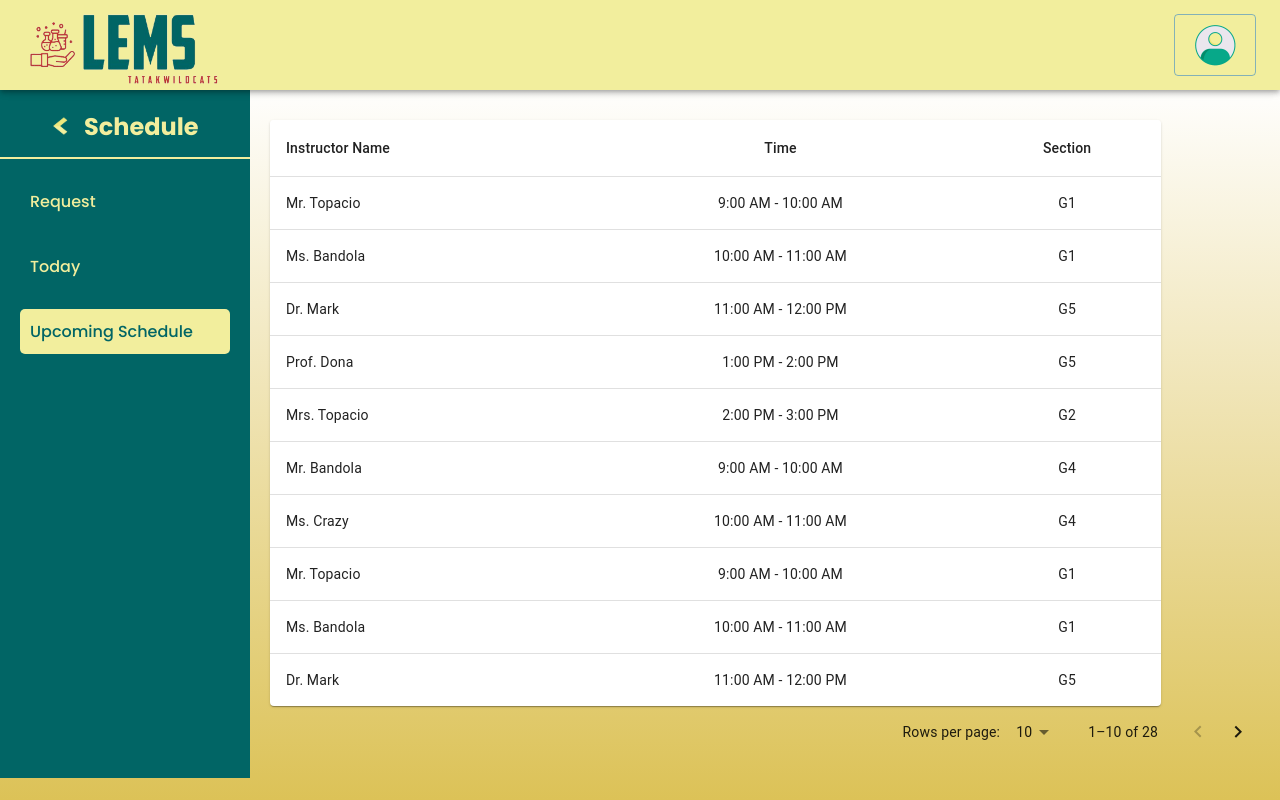
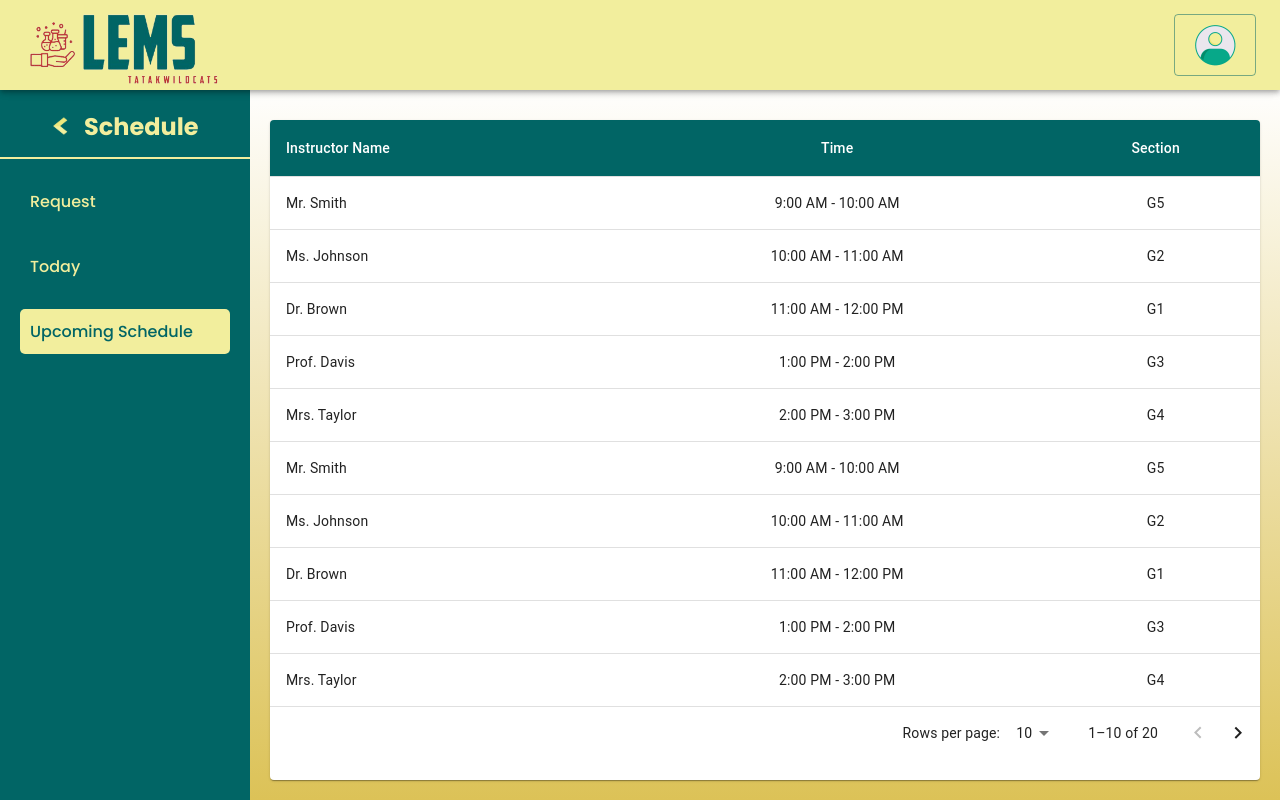
Before and after one commit to MarkJanzenB/cit-lems-frontend, a React (Vite) app: page /schedule/upcoming in a window 1280 px wide. Built offline with nearby package versions, Linux system fonts and the light colour scheme.

Commit message:
Updated Schedule

```diff
--- a/src/components/Dashboard/Schedule/ScheduleTab/Request.jsx
+++ b/src/components/Dashboard/Schedule/ScheduleTab/Request.jsx
@@ -13,33 +13,21 @@ const dummyData = Array.from({ length: 100 }, (_, index) => ({
 const theme = createTheme({
     palette: {
         primary: { main: '#016565' },
-        secondary: { main: '#000000' }
+        secondary: { main: '#000000' },
     },
     components: {
-        MuiInputLabel: {
+        MuiTableCell: {
             styleOverrides: {
-                root: {
-                    color: '#016565'
-                }
-            }
+                head: {
+                    backgroundColor: '#016565',
+                    color: '#FFFFFF',
+                },
+                body: {
+                    fontSize: 14,
+                },
+            },
         },
-        MuiOutlinedInput: {
-            styleOverrides: {
-                root: {
-                    '& .MuiOutlinedInput-notchedOutline': {
-                        borderColor: '#000000'
-                    },
-                    '&:hover .MuiOutlinedInput-notchedOutline': {
-                        borderColor: '#000000'
-                    },
-                    '&.Mui-focused .MuiOutlinedInput-notchedOutline': {
-                        borderColor: '#000000'
-                    },
-                    color: '#FFFFFF'
-                }
-            }
-        }
-    }
+    },
 });
 
 export default function Request() {
@@ -91,7 +79,7 @@ export default function Request() {
                 <Sidebar page={"schedule"} />
                 <div style={{ padding: '20px', flexGrow: 1, display: 'flex', flexDirection: 'column', alignItems: 'center', justifyContent: 'center', marginTop: '100px' }}>
                     <TableContainer component={Paper} style={{ width: '100%', height: '100%' }}>
-                        <Table>
+                        < Table stickyHeader>
                             <TableHead>
                                 <TableRow>
                                     <TableCell>Count</TableCell>
--- a/src/components/Dashboard/Schedule/ScheduleTab/Today.jsx
+++ b/src/components/Dashboard/Schedule/ScheduleTab/Today.jsx
@@ -1,16 +1,12 @@
 import React, { useState } from 'react';
 import Sidebar from '../../../Sidebar/Sidebar.jsx';
 import Appbar from '../../../Appbar/Appbar';
-import Table from '@mui/material/Table';
-import TableBody from '@mui/material/TableBody';
-import TableCell from '@mui/material/TableCell';
-import TableContainer from '@mui/material/TableContainer';
-import TableHead from '@mui/material/TableHead';
-import TableRow from '@mui/material/TableRow';
-import Paper from '@mui/material/Paper';
-import TablePagination from '@mui/material/TablePagination';
+import {
+    Table, TableBody, TableCell, TableContainer, TableHead, TableRow, Paper,
+    TablePagination, Modal, Box, TextField, Typography, Button
+} from '@mui/material';
+import { createTheme, ThemeProvider } from '@mui/material/styles';
 
-// Dummy data
 const rows = [
     { instructor: 'Mr. Smith', time: '9:00 AM - 10:00 AM', section: 'A' },
     { instructor: 'Ms. Johnson', time: '10:00 AM - 11:00 AM', section: 'B' },
@@ -22,43 +18,50 @@ const rows = [
     { instructor: 'Dr. Brown', time: '11:00 AM - 12:00 PM', section: 'C' },
     { instructor: 'Prof. Davis', time: '1:00 PM - 2:00 PM', section: 'D' },
     { instructor: 'Mrs. Taylor', time: '2:00 PM - 3:00 PM', section: 'E' },
-    { instructor: 'Mr. Smith', time: '9:00 AM - 10:00 AM', section: 'A' },
-    { instructor: 'Ms. Johnson', time: '10:00 AM - 11:00 AM', section: 'B' },
-    { instructor: 'Dr. Brown', time: '11:00 AM - 12:00 PM', section: 'C' },
-    { instructor: 'Prof. Davis', time: '1:00 PM - 2:00 PM', section: 'D' },
-    { instructor: 'Mrs. Taylor', time: '2:00 PM - 3:00 PM', section: 'E' },
-    { instructor: 'Mr. Smith', time: '9:00 AM - 10:00 AM', section: 'A' },
-    { instructor: 'Ms. Johnson', time: '10:00 AM - 11:00 AM', section: 'B' },
-    { instructor: 'Dr. Brown', time: '11:00 AM - 12:00 PM', section: 'C' },
-    { instructor: 'Prof. Davis', time: '1:00 PM - 2:00 PM', section: 'D' },
-    { instructor: 'Mrs. Taylor', time: '2:00 PM - 3:00 PM', section: 'E' },
+    // Add more data as needed
 ];
+
+const theme = createTheme({
+    palette: {
+        primary: { main: '#016565' },
+        secondary: { main: '#000000' },
+    },
+    components: {
+        MuiTableCell: {
+            styleOverrides: {
+                head: {
+                    backgroundColor: '#016565',
+                    color: '#FFFFFF',
+                },
+                body: {
+                    fontSize: 14,
+                },
+            },
+        },
+    },
+});
 
 export default function Today() {
     const [page, setPage] = useState(0);
     const [rowsPerPage, setRowsPerPage] = useState(10);
+    const [openModal, setOpenModal] = useState(false);
 
-    // Handle page change
-    const handleChangePage = (event, newPage) => {
-        setPage(newPage);
-    };
-
-    // Handle rows per page change
+    const handleChangePage = (event, newPage) => setPage(newPage);
     const handleChangeRowsPerPage = (event) => {
         setRowsPerPage(parseInt(event.target.value, 10));
         setPage(0);
     };
 
-    // Calculate the rows to display on the current page
     const displayedRows = rows.slice(page * rowsPerPage, page * rowsPerPage + rowsPerPage);
 
     return (
-        <div style={{ display: 'flex', height: 'auto', width: '100vw' }}>
+        <ThemeProvider theme={theme}>
+            <div style={{ display: 'flex', height: '100vh', width: '100vw' }}>
                 <Appbar />
                 <Sidebar page={"schedule"} />
-            <div style={{ padding: '20px', flexGrow: 1, marginTop:'50px' }}>
-                <TableContainer component={Paper} style={{ height:'auto',width:'90%',  overflow: 'auto', marginTop: '50px' }}>
-                    <Table sx={{  }} aria-label="instructor schedule table" stickyHeader>
+                <div style={{ padding: '20px', flexGrow: 1, display: 'flex', flexDirection: 'column', alignItems: 'center', justifyContent: 'center', marginTop: '100px' }}>
+                    <TableContainer component={Paper} style={{ width: '100%', height: '100%' }}>
+                        <Table stickyHeader>
                             <TableHead>
                                 <TableRow>
                                     <TableCell>Instructor Name</TableCell>
@@ -68,17 +71,14 @@ export default function Today() {
                             </TableHead>
                             <TableBody>
                                 {displayedRows.map((row, index) => (
-                                <TableRow key={index} sx={{ '&:last-child td, &:last-child th': { border: 0 } }}>
-                                    <TableCell component="th" scope="row">
-                                        {row.instructor}
-                                    </TableCell>
+                                    <TableRow key={index} onClick={() => setOpenModal(true)} style={{ cursor: 'pointer' }}>
+                                        <TableCell>{row.instructor}</TableCell>
                                         <TableCell align="center">{row.time}</TableCell>
                                         <TableCell align="center">{row.section}</TableCell>
                                     </TableRow>
                                 ))}
                             </TableBody>
                         </Table>
-                </TableContainer>
                         <TablePagination
                             rowsPerPageOptions={[10, 20, 30]}
                             component="div"
@@ -88,7 +88,34 @@ export default function Today() {
                             onPageChange={handleChangePage}
                             onRowsPerPageChange={handleChangeRowsPerPage}
                         />
+                    </TableContainer>
+
+                    <Modal open={openModal} onClose={() => setOpenModal(false)}>
+                        <Box
+                            sx={{
+                                position: 'absolute', top: '50%', left: '50%',
+                                transform: 'translate(-50%, -50%)', width: 400,
+                                bgcolor: '#F2EE9D', p: 4, borderRadius: '15px',
+                                display: 'flex', flexDirection: 'column', gap: 2
+                            }}
+                        >
+                            <Typography variant="h6" component="h2" sx={{ fontWeight: 'bold', color: '#016565', textAlign: 'center' }}>
+                                Edit Schedule
+                            </Typography>
+                            <TextField sx={{ backgroundColor: '#FFFFFF', borderRadius: '10px' }} label="Date" variant="outlined" fullWidth />
+                            <TextField sx={{ backgroundColor: '#FFFFFF', borderRadius: '10px' }} label="Time" variant="outlined" fullWidth />
+                            <TextField sx={{ backgroundColor: '#FFFFFF', borderRadius: '10px' }} label="Instructor" variant="outlined" fullWidth />
+                            <TextField sx={{ backgroundColor: '#FFFFFF', borderRadius: '10px' }} label="Section" variant="outlined" fullWidth />
+                            <Box display="flex" justifyContent="space-between" mt={2}>
+                                <Button variant="outlined" sx={{ color: '#800000', borderColor: '#800000' }} onClick={() => setOpenModal(false)}>Cancel</Button>
+                                <Button variant="contained" sx={{ backgroundColor: '#800000', color: '#FFF', '&:hover': { backgroundColor: '#5c0000' } }}>
+                                    Save
+                                </Button>
+                            </Box>
+                        </Box>
+                    </Modal>
                 </div>
             </div>
+        </ThemeProvider>
     );
 }
--- a/src/components/Dashboard/Schedule/ScheduleTab/UpcomingSchedule.jsx
+++ b/src/components/Dashboard/Schedule/ScheduleTab/UpcomingSchedule.jsx
@@ -1,74 +1,77 @@
 import React, { useState } from 'react';
 import Sidebar from '../../../Sidebar/Sidebar.jsx';
 import Appbar from '../../../Appbar/Appbar';
-import Table from '@mui/material/Table';
-import TableBody from '@mui/material/TableBody';
-import TableCell from '@mui/material/TableCell';
-import TableContainer from '@mui/material/TableContainer';
-import TableHead from '@mui/material/TableHead';
-import TableRow from '@mui/material/TableRow';
-import Paper from '@mui/material/Paper';
-import TablePagination from '@mui/material/TablePagination';
+import {
+    Table, TableBody, TableCell, TableContainer, TableHead, TableRow, Paper,
+    TablePagination, Modal, Box, TextField, Typography, Button
+} from '@mui/material';
+import { createTheme, ThemeProvider } from '@mui/material/styles';
 
-// Dummy data
 const rows = [
-    { instructor: 'Mr. Topacio', time: '9:00 AM - 10:00 AM', section: 'G1' },
-    { instructor: 'Ms. Bandola', time: '10:00 AM - 11:00 AM', section: 'G1' },
-    { instructor: 'Dr. Mark', time: '11:00 AM - 12:00 PM', section: 'G5' },
-    { instructor: 'Prof. Dona', time: '1:00 PM - 2:00 PM', section: 'G5' },
-    { instructor: 'Mrs. Topacio', time: '2:00 PM - 3:00 PM', section: 'G2' },
-    { instructor: 'Mr. Bandola', time: '9:00 AM - 10:00 AM', section: 'G4' },
-    { instructor: 'Ms. Crazy', time: '10:00 AM - 11:00 AM', section: 'G4' },
-    { instructor: 'Mr. Topacio', time: '9:00 AM - 10:00 AM', section: 'G1' },
-    { instructor: 'Ms. Bandola', time: '10:00 AM - 11:00 AM', section: 'G1' },
-    { instructor: 'Dr. Mark', time: '11:00 AM - 12:00 PM', section: 'G5' },
-    { instructor: 'Prof. Dona', time: '1:00 PM - 2:00 PM', section: 'G5' },
-    { instructor: 'Mrs. Topacio', time: '2:00 PM - 3:00 PM', section: 'G2' },
-    { instructor: 'Mr. Topacio', time: '9:00 AM - 10:00 AM', section: 'G1' },
-    { instructor: 'Ms. Bandola', time: '10:00 AM - 11:00 AM', section: 'G1' },
-    { instructor: 'Dr. Mark', time: '11:00 AM - 12:00 PM', section: 'G5' },
-    { instructor: 'Prof. Dona', time: '1:00 PM - 2:00 PM', section: 'G5' },
-    { instructor: 'Mrs. Topacio', time: '2:00 PM - 3:00 PM', section: 'G2' },
-    { instructor: 'Mr. Bandola', time: '9:00 AM - 10:00 AM', section: 'G4' },
-    { instructor: 'Ms. Crazy', time: '10:00 AM - 11:00 AM', section: 'G4' },
-    { instructor: 'Mr. Topacio', time: '9:00 AM - 10:00 AM', section: 'G1' },
-    { instructor: 'Ms. Bandola', time: '10:00 AM - 11:00 AM', section: 'G1' },
-    { instructor: 'Dr. Mark', time: '11:00 AM - 12:00 PM', section: 'G5' },
-    { instructor: 'Prof. Dona', time: '1:00 PM - 2:00 PM', section: 'G5' },
-    { instructor: 'Mrs. Topacio', time: '2:00 PM - 3:00 PM', section: 'G2' },
-    { instructor: 'Mr. Bandola', time: '9:00 AM - 10:00 AM', section: 'G4' },
-    { instructor: 'Ms. Crazy', time: '10:00 AM - 11:00 AM', section: 'G4' },
-    { instructor: 'Mr. Bandola', time: '9:00 AM - 10:00 AM', section: 'G4' },
-    { instructor: 'Ms. Crazy', time: '10:00 AM - 11:00 AM', section: 'G4' },
-
+    { instructor: 'Mr. Smith', time: '9:00 AM - 10:00 AM', section: 'G5' },
+    { instructor: 'Ms. Johnson', time: '10:00 AM - 11:00 AM', section: 'G2' },
+    { instructor: 'Dr. Brown', time: '11:00 AM - 12:00 PM', section: 'G1' },
+    { instructor: 'Prof. Davis', time: '1:00 PM - 2:00 PM', section: 'G3' },
+    { instructor: 'Mrs. Taylor', time: '2:00 PM - 3:00 PM', section: 'G4' },
+    { instructor: 'Mr. Smith', time: '9:00 AM - 10:00 AM', section: 'G5' },
+    { instructor: 'Ms. Johnson', time: '10:00 AM - 11:00 AM', section: 'G2' },
+    { instructor: 'Dr. Brown', time: '11:00 AM - 12:00 PM', section: 'G1' },
+    { instructor: 'Prof. Davis', time: '1:00 PM - 2:00 PM', section: 'G3' },
+    { instructor: 'Mrs. Taylor', time: '2:00 PM - 3:00 PM', section: 'G4' },
+    { instructor: 'Mr. Smith', time: '9:00 AM - 10:00 AM', section: 'G5' },
+    { instructor: 'Ms. Johnson', time: '10:00 AM - 11:00 AM', section: 'G2' },
+    { instructor: 'Dr. Brown', time: '11:00 AM - 12:00 PM', section: 'G1' },
+    { instructor: 'Prof. Davis', time: '1:00 PM - 2:00 PM', section: 'G3' },
+    { instructor: 'Mrs. Taylor', time: '2:00 PM - 3:00 PM', section: 'G4' },
+    { instructor: 'Mr. Smith', time: '9:00 AM - 10:00 AM', section: 'G5' },
+    { instructor: 'Ms. Johnson', time: '10:00 AM - 11:00 AM', section: 'G2' },
+    { instructor: 'Dr. Brown', time: '11:00 AM - 12:00 PM', section: 'G1' },
+    { instructor: 'Prof. Davis', time: '1:00 PM - 2:00 PM', section: 'G3' },
+    { instructor: 'Mrs. Taylor', time: '2:00 PM - 3:00 PM', section: 'G4' },
 
 ];
+
+const theme = createTheme({
+    palette: {
+        primary: { main: '#016565' },
+        secondary: { main: '#000000' },
+    },
+    components: {
+        MuiTableCell: {
+            styleOverrides: {
+                head: {
+                    backgroundColor: '#016565',
+                    color: '#FFFFFF',
+                },
+                body: {
+                    fontSize: 14,
+                },
+            },
+        },
+    },
+});
 
 export default function UpcomingSchedule() {
     const [page, setPage] = useState(0);
     const [rowsPerPage, setRowsPerPage] = useState(10);
+    const [openModal, setOpenModal] = useState(false);
 
-    // Handle page change
-    const handleChangePage = (event, newPage) => {
-        setPage(newPage);
-    };
-
-    // Handle rows per page change
+    const handleChangePage = (event, newPage) => setPage(newPage);
     const handleChangeRowsPerPage = (event) => {
         setRowsPerPage(parseInt(event.target.value, 10));
         setPage(0);
     };
 
-    // Calculate the rows to display on the current page
     const displayedRows = rows.slice(page * rowsPerPage, page * rowsPerPage + rowsPerPage);
 
     return (
-        <div style={{ display: 'flex', height: 'auto', width: '100vw' }}>
+        <ThemeProvider theme={theme}>
+            <div style={{ display: 'flex', height: '100vh', width: '100vw' }}>
                 <Appbar />
                 <Sidebar page={"schedule"} />
-            <div style={{ padding: '20px', flexGrow: 1, marginTop:'50px' }}>
-                <TableContainer component={Paper} style={{ height:'auto',width:'90%',  overflow: 'auto', marginTop: '50px' }}>
-                    <Table sx={{  }} aria-label="instructor schedule table" stickyHeader>
+                <div style={{ padding: '20px', flexGrow: 1, display: 'flex', flexDirection: 'column', alignItems: 'center', justifyContent: 'center', marginTop: '100px' }}>
+                <TableContainer component={Paper} style={{ width: '100%', height: '100%' }}>
+                        <Table stickyHeader>
                             <TableHead>
                                 <TableRow>
                                     <TableCell>Instructor Name</TableCell>
@@ -78,17 +81,14 @@ export default function UpcomingSchedule() {
                             </TableHead>
                             <TableBody>
                                 {displayedRows.map((row, index) => (
-                                <TableRow key={index} sx={{ '&:last-child td, &:last-child th': { border: 0 } }}>
-                                    <TableCell component="th" scope="row">
-                                        {row.instructor}
-                                    </TableCell>
+                                    <TableRow key={index} onClick={() => setOpenModal(true)} style={{ cursor: 'pointer' }}>
+                                        <TableCell>{row.instructor}</TableCell>
                                         <TableCell align="center">{row.time}</TableCell>
                                         <TableCell align="center">{row.section}</TableCell>
                                     </TableRow>
                                 ))}
                             </TableBody>
                         </Table>
-                </TableContainer>
                         <TablePagination
                             rowsPerPageOptions={[10, 20, 30]}
                             component="div"
@@ -98,7 +98,34 @@ export default function UpcomingSchedule() {
                             onPageChange={handleChangePage}
                             onRowsPerPageChange={handleChangeRowsPerPage}
                         />
+                    </TableContainer>
+
+                    <Modal open={openModal} onClose={() => setOpenModal(false)}>
+                        <Box
+                            sx={{
+                                position: 'absolute', top: '50%', left: '50%',
+                                transform: 'translate(-50%, -50%)', width: 400,
+                                bgcolor: '#F2EE9D', p: 4, borderRadius: '15px',
+                                display: 'flex', flexDirection: 'column', gap: 2
+                            }}
+                        >
+                            <Typography variant="h6" component="h2" sx={{ fontWeight: 'bold', color: '#016565', textAlign: 'center' }}>
+                                Edit Schedule
+                            </Typography>
+                            <TextField sx={{ backgroundColor: '#FFFFFF', borderRadius: '10px' }} label="Date" variant="outlined" fullWidth />
+                            <TextField sx={{ backgroundColor: '#FFFFFF', borderRadius: '10px' }} label="Time" variant="outlined" fullWidth />
+                            <TextField sx={{ backgroundColor: '#FFFFFF', borderRadius: '10px' }} label="Instructor" variant="outlined" fullWidth />
+                            <TextField sx={{ backgroundColor: '#FFFFFF', borderRadius: '10px' }} label="Section" variant="outlined" fullWidth />
+                            <Box display="flex" justifyContent="space-between" mt={2}>
+                                <Button variant="outlined" sx={{ color: '#800000', borderColor: '#800000' }} onClick={() => setOpenModal(false)}>Cancel</Button>
+                                <Button variant="contained" sx={{ backgroundColor: '#800000', color: '#FFF', '&:hover': { backgroundColor: '#5c0000' } }}>
+                                    Save
+                                </Button>
+                            </Box>
+                        </Box>
+                    </Modal>
                 </div>
             </div>
+        </ThemeProvider>
     );
 }
```
Lines whose indentation alone changed are shown as unchanged.
